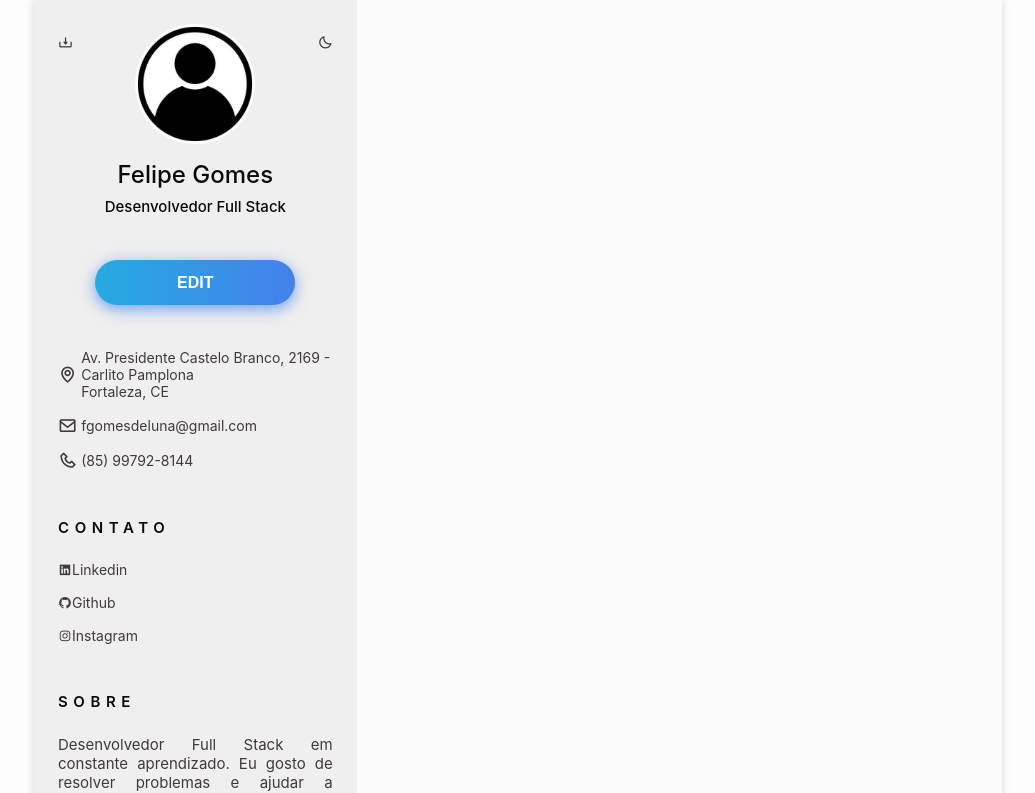
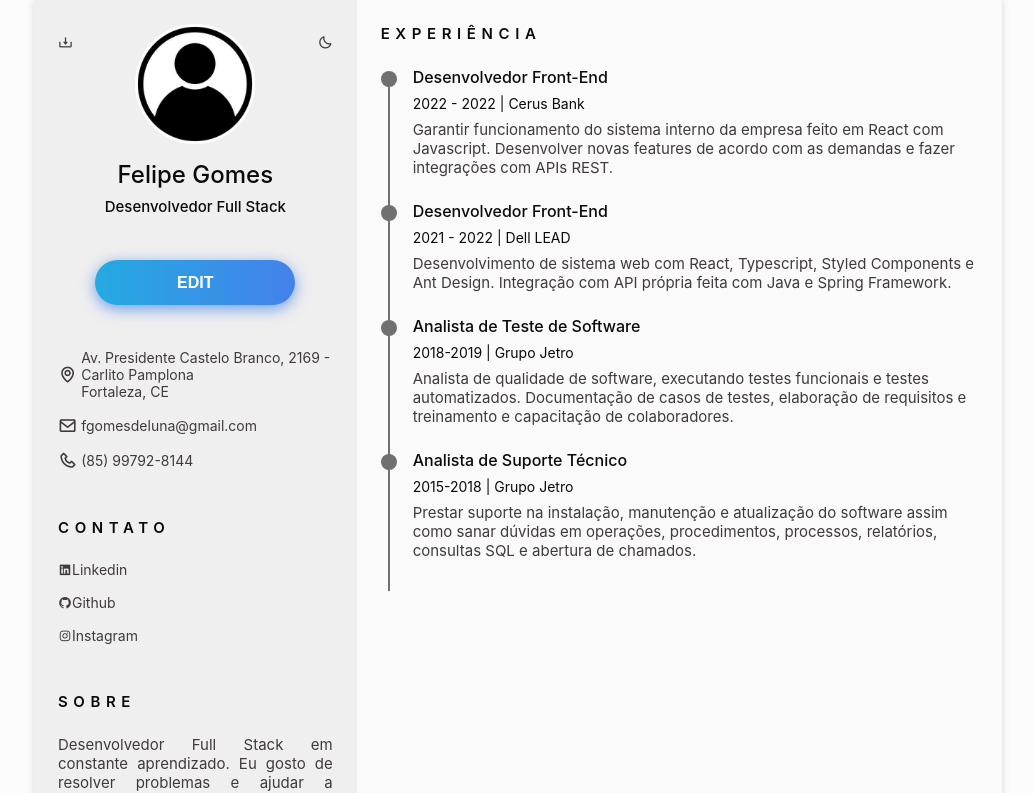
Before and after one commit to f3gomes/vite-resume-builder, a React (Vite) app: page / in a window 1280 px wide. Shown: the top 793 px of the page, without its empty margins (122-1157 px from the left). Built offline with nearby package versions, Linux system fonts and the light colour scheme.

Commit message:
refactor 4

```diff
--- a/src/components/ResumeFull.jsx
+++ b/src/components/ResumeFull.jsx
@@ -177,113 +177,31 @@ export default function ResumeLeft(props) {
         </section>
       </div>
 
-      {/* <div className="resume__right">
+      <div className="resume__right">
         <section className="experience section" id="experience">
           <h2 className="section-title">Experiência</h2>
 
           <div className="experience__container bd-grid">
-            <div className="experience__content">
+            {resumeState[9].map((item) => (
+              <div className="experience__content" key={item.id}>
                 <div className="experience__time">
                   <span className="experience__rounder"></span>
                   <span className="experience__line"></span>
                 </div>
 
                 <div className="experience__data bd-grid">
-                <h3 className="experience__title">{resumeState[28].value}</h3>
+                  <h3 className="experience__title">{item.title}</h3>
                   <span className="experience__company">
-                  {resumeState[29].value}
+                    {item.yearCompany}
                   </span>
-                <p className="experience__description">
-                  {resumeState[30].value}
-                </p>
+                  <p className="experience__description">{item.description}</p>
                 </div>
               </div>
-
-            <div className="experience__content">
-              <div className="experience__time">
-                <span className="experience__rounder"></span>
-                <span className="experience__line"></span>
-              </div>
-
-              <div className="experience__data bd-grid">
-                <h3 className="experience__title">{resumeState[31].value}</h3>
-                <span className="experience__company">
-                  {resumeState[32].value}
-                </span>
-                <p className="experience__description">
-                  {resumeState[33].value}
-                </p>
-              </div>
-            </div>
-
-            <div className="experience__content">
-              <div className="experience__time">
-                <span className="experience__rounder"></span>
-                <span className="experience__line"></span>
-              </div>
-
-              <div className="experience__data bd-grid">
-                <h3 className="experience__title">{resumeState[34].value}</h3>
-                <span className="experience__company">
-                  {resumeState[35].value}
-                </span>
-                <p className="experience__description">
-                  {resumeState[36].value}
-                </p>
-              </div>
-            </div>
-
-            <div className="experience__content">
-              <div className="experience__time">
-                <span className="experience__rounder"></span>
-                <span className="experience__line"></span>
-              </div>
-
-              <div className="experience__data bd-grid">
-                <h3 className="experience__title">{resumeState[37].value}</h3>
-                <span className="experience__company">
-                  {resumeState[38].value}
-                </span>
-                <p className="experience__description">
-                  {resumeState[39].value}
-                </p>
-              </div>
-            </div>
-
-            <div className="experience__content">
-              <div className="experience__time">
-                <span className="experience__rounder"></span>
-                <span className="experience__line"></span>
-              </div>
-
-              <div className="experience__data bd-grid">
-                <h3 className="experience__title">{resumeState[40].value}</h3>
-                <span className="experience__company">
-                  {resumeState[41].value}
-                </span>
-                <p className="experience__description">
-                  {resumeState[42].value}
-                </p>
-              </div>
-            </div>
-
-            <div className="experience__content">
-            <div className="experience__time">
-              <span className="experience__rounder"></span>
-              <span className="experience__line"></span>
-            </div>
-
-            <div className="experience__data bd-grid">
-              <h3 className="experience__title"></h3>
-              <span className="experience__company">
-              </span>
-              <p className="experience__description"></p>
-            </div>
-          </div>
+            ))}
           </div>
         </section>
 
-        <section className="certificate section" id="certificates">
+        {/* <section className="certificate section" id="certificates">
           <h2 className="section-title">Certificates</h2>
 
           <div className="certificate__container bd-grid">
@@ -380,8 +298,8 @@ export default function ResumeLeft(props) {
               <span className="interests__name">{resumeState[56].value}</span>
             </div>
           </div>
-        </section>
-      </div> */}
+        </section> */}
+      </div>
     </>
   );
 }
--- a/src/data/FelipeData.js
+++ b/src/data/FelipeData.js
@@ -129,96 +129,38 @@ export const data = [
   [
     {
       id: 0,
-      key: "jobTitle1",
-      value: "Desenvolvedor Front-End",
-    },
-
-    {
-      id: 1,
-      key: "jobYearCompany1",
-      value: "2022 - 2022 | Cerus Bank",
-    },
-
-    {
-      id: 2,
-      key: "jobDesc1",
-      value:
+      key: "Experiência 1",
+      title: "Desenvolvedor Front-End",
+      yearCompany: "2022 - 2022 | Cerus Bank",
+      description:
         "Garantir funcionamento do sistema interno da empresa feito em React com Javascript. Desenvolver novas features de acordo com as demandas e fazer integrações com APIs REST.",
     },
 
     {
-      id: 3,
-      key: "jobTitle2",
-      value: "Desenvolvedor Front-End",
-    },
-
-    {
-      id: 4,
-      key: "jobYearCompany2",
-      value: "2021 - 2022 | Dell LEAD",
-    },
-
-    {
-      id: 5,
-      key: "jobDesc2",
-      value:
+      id: 0,
+      key: "Experiência 2",
+      title: "Desenvolvedor Front-End",
+      yearCompany: "2021 - 2022 | Dell LEAD",
+      description:
         "Desenvolvimento de sistema web com React, Typescript, Styled Components e Ant Design. Integração com API própria feita com Java e Spring Framework.",
     },
 
     {
-      id: 6,
-      key: "jobTitle3",
-      value: "Analista de Teste de Software",
-    },
-
-    {
-      id: 7,
-      key: "jobYearCompany3",
-      value: "2018-2019 | Grupo Jetro",
-    },
-
-    {
-      id: 8,
-      key: "jobDesc3",
-      value:
+      id: 0,
+      key: "Experiência 3",
+      title: "Analista de Teste de Software",
+      yearCompany: "2018-2019 | Grupo Jetro",
+      description:
         "Analista de qualidade de software, executando testes funcionais e testes automatizados. Documentação de casos de testes, elaboração de requisitos e treinamento e capacitação de colaboradores.",
     },
 
     {
-      id: 9,
-      key: "jobTitle4",
-      value: "Analista de Suporte Técnico",
-    },
-
-    {
-      id: 10,
-      key: "jobYearCompany4",
-      value: "2015-2018 | Grupo Jetro",
-    },
-
-    {
-      id: 11,
-      key: "jobDesc4",
-      value:
+      id: 0,
+      key: "Experiência 4",
+      title: "Analista de Suporte Técnico",
+      yearCompany: "2015-2018 | Grupo Jetro",
+      description:
         "Prestar suporte na instalação, manutenção e atualização do software assim como sanar dúvidas em operações, procedimentos, processos, relatórios, consultas SQL e abertura de chamados.",
-    },
-
-    {
-      id: 12,
-      key: "jobTitle5",
-      value: null,
-    },
-
-    {
-      id: 13,
-      key: "jobYearCompany5",
-      value: null,
-    },
-
-    {
-      id: 14,
-      key: "jobDesc5",
-      value: null,
     },
   ],
 
```
Lines whose indentation alone changed are shown as unchanged.
